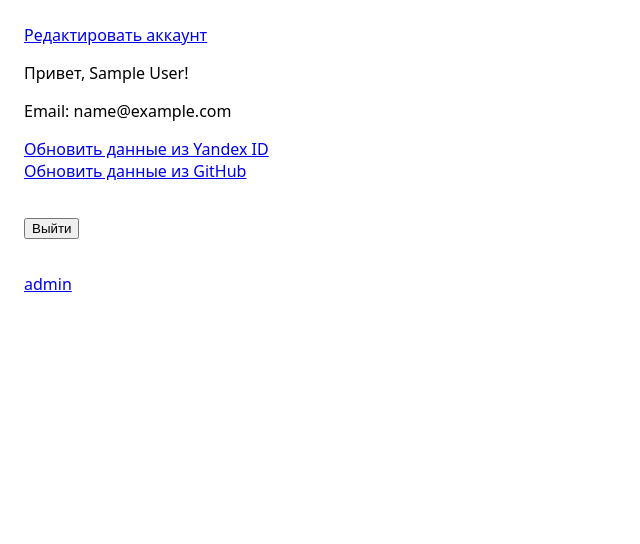
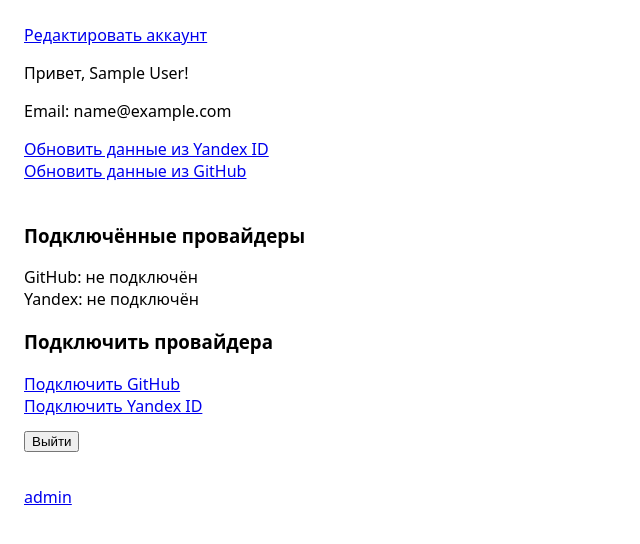
Before and after one commit to nic11371/hexlet-vacancy-analysis, a Django app: page /auth/draft/ in a window 1280 px wide. Shown: the top 544 px of the page, without its empty margins (0-640 px from the left). Run offline with Django 5.2, Linux system fonts and the light colour scheme; the visitor is signed in with stand-in values (Sample User, id 1).

Commit message:
feat: add functionality to link and unlink GitHub and Yandex providers in user auth process

```diff
--- a/app/services/auth/users/templates/users/draft_auth.html
+++ b/app/services/auth/users/templates/users/draft_auth.html
@@ -46,6 +46,41 @@
           </div>
         {% endif %}
         <br />
+        <h3>Подключённые провайдеры</h3>
+        <div>
+          <div>
+            GitHub: {{ linked.github|yesno:"подключён,не подключён" }}
+            {% if linked.github %}
+              <form method="post"
+                    action="{% url 'unlink_github' %}"
+                    style="display:inline;
+                           margin-left: 8px">
+                {% csrf_token %}
+                <button type="submit">Отключить</button>
+              </form>
+            {% endif %}
+          </div>
+          <div>
+            Yandex: {{ linked.yandex|yesno:"подключён,не подключён" }}
+            {% if linked.yandex %}
+              <form method="post"
+                    action="{% url 'unlink_yandex' %}"
+                    style="display:inline;
+                           margin-left: 8px">
+                {% csrf_token %}
+                <button type="submit">Отключить</button>
+              </form>
+            {% endif %}
+          </div>
+        </div>
+
+        <div style="margin-top: 12px;">
+          <h3>Подключить провайдера</h3>
+          <a href="{% url 'github_auth' %}?link=1">Подключить GitHub</a>
+          <br />
+          <a href="{% url 'yandex_auth' %}?link=1">Подключить Yandex ID</a>
+        </div>
+
         <form id="logoutForm" action="{% url 'logout' %}" method="post">
           {% csrf_token %}
           <button type="submit">Выйти</button>
@@ -114,6 +149,11 @@
 
       <br />
       <a href="/admin" target="_blank">admin</a>
+      {% if messages %}
+        <ul>
+          {% for message in messages %}<li>{{ message }}</li>{% endfor %}
+        </ul>
+      {% endif %}
     </header>
 
     <script>
--- a/app/services/auth/users/urls.py
+++ b/app/services/auth/users/urls.py
@@ -15,6 +15,8 @@ urlpatterns = [
     path('draft/', views.draft_auth, name='auth_draft'),
     path('yandex/apply/', views.apply_yandex_profile, name='apply_yandex_profile'),
     path('github/apply/', views.apply_github_profile, name='apply_github_profile'),
+    path('yandex/unlink/', views.unlink_yandex, name='unlink_yandex'),
+    path('github/unlink/', views.unlink_github, name='unlink_github'),
     path("github/", include("app.services.auth.github.urls")),
     path("yandex/", include("app.services.auth.yandex_id.urls")),
 ]
--- a/app/services/auth/users/views.py
+++ b/app/services/auth/users/views.py
@@ -1,13 +1,16 @@
 import logging
 
+from django.contrib import messages
 from django.contrib.auth import authenticate, get_user_model, login, logout
 from django.contrib.sites.shortcuts import get_current_site
 from django.http import JsonResponse
-from django.shortcuts import render
+from django.shortcuts import redirect, render
+from django.urls import reverse
 from django.utils.encoding import force_str
 from django.utils.http import urlsafe_base64_decode
 from django.views import View
 from django.views.decorators.csrf import ensure_csrf_cookie
+from django.views.decorators.http import require_POST
 
 from . import exceptions as custom_ex
 from .logic.registration import register_user
@@ -31,6 +34,16 @@ def draft_auth(request):
             "first_name": getattr(request.user, "first_name", ""),
             "last_name": getattr(request.user, "last_name", ""),
         }
+        # список подключённых провайдеров
+        try:
+            identities = list(request.user.identities.all())
+            providers = {i.provider for i in identities}
+            context["linked"] = {
+                "github": "github" in providers,
+                "yandex": "yandex" in providers,
+            }
+        except Exception:
+            context["linked"] = {"github": False, "yandex": False}
         suggested = request.session.get("yandex_profile_suggested")
         if suggested:
             context["yandex_suggested"] = suggested
@@ -199,6 +212,51 @@ class LogoutUserView(View):
         return JsonResponse({"status": "ok", "message": "User logged out"}, status=200)
 
 
+def _unlink_provider(request, provider: str):
+    if not request.user.is_authenticated:
+        messages.error(request, "Нужна авторизация")
+        resp = redirect(reverse("auth_draft"))
+        resp.status_code = 303
+        return resp
+
+    user = request.user
+    identity = getattr(user, "identities", None)
+    identity = identity.filter(provider=provider).first() if identity else None
+
+    if not identity:
+        messages.info(request, "Провайдер не подключён")
+        resp = redirect(reverse("auth_draft"))
+        resp.status_code = 303
+        return resp
+
+    other_count = user.identities.exclude(provider=provider).count()
+    if other_count == 0 and not user.has_usable_password():
+        messages.error(
+            request,
+            """Нельзя отключить последний способ входа.
+            Установите пароль или подключите другой провайдер.""",
+        )
+        resp = redirect(reverse("auth_draft"))
+        resp.status_code = 303
+        return resp
+
+    identity.delete()
+    messages.success(request, "Провайдер отключён")
+    resp = redirect(reverse("auth_draft"))
+    resp.status_code = 303
+    return resp
+
+
+@require_POST
+def unlink_github(request):
+    return _unlink_provider(request, "github")
+
+
+@require_POST
+def unlink_yandex(request):
+    return _unlink_provider(request, "yandex")
+
+
 @ensure_csrf_cookie
 def get_csrf_token(request):
     return JsonResponse({"message": "CSRF cookie set"})
```
